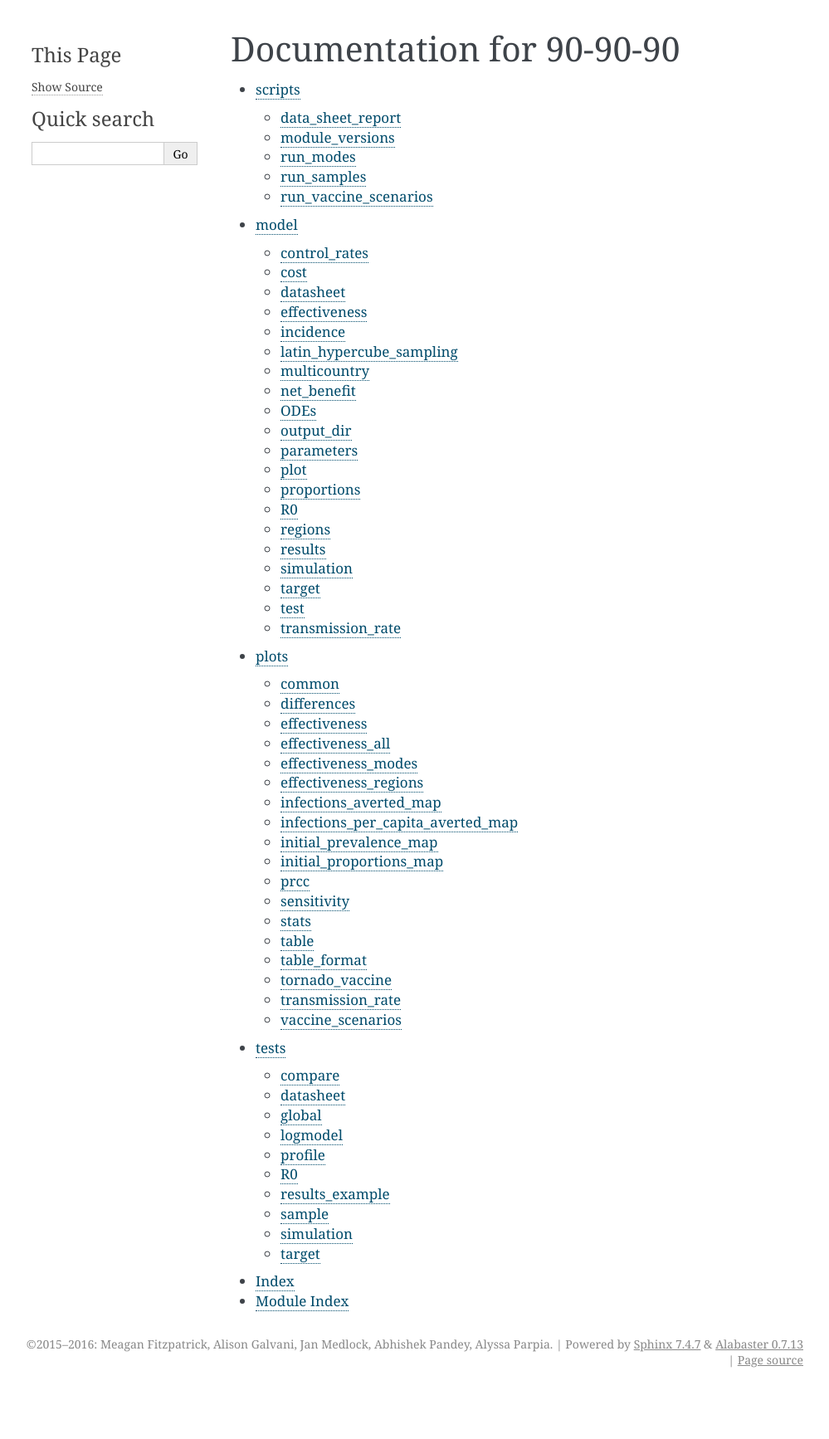
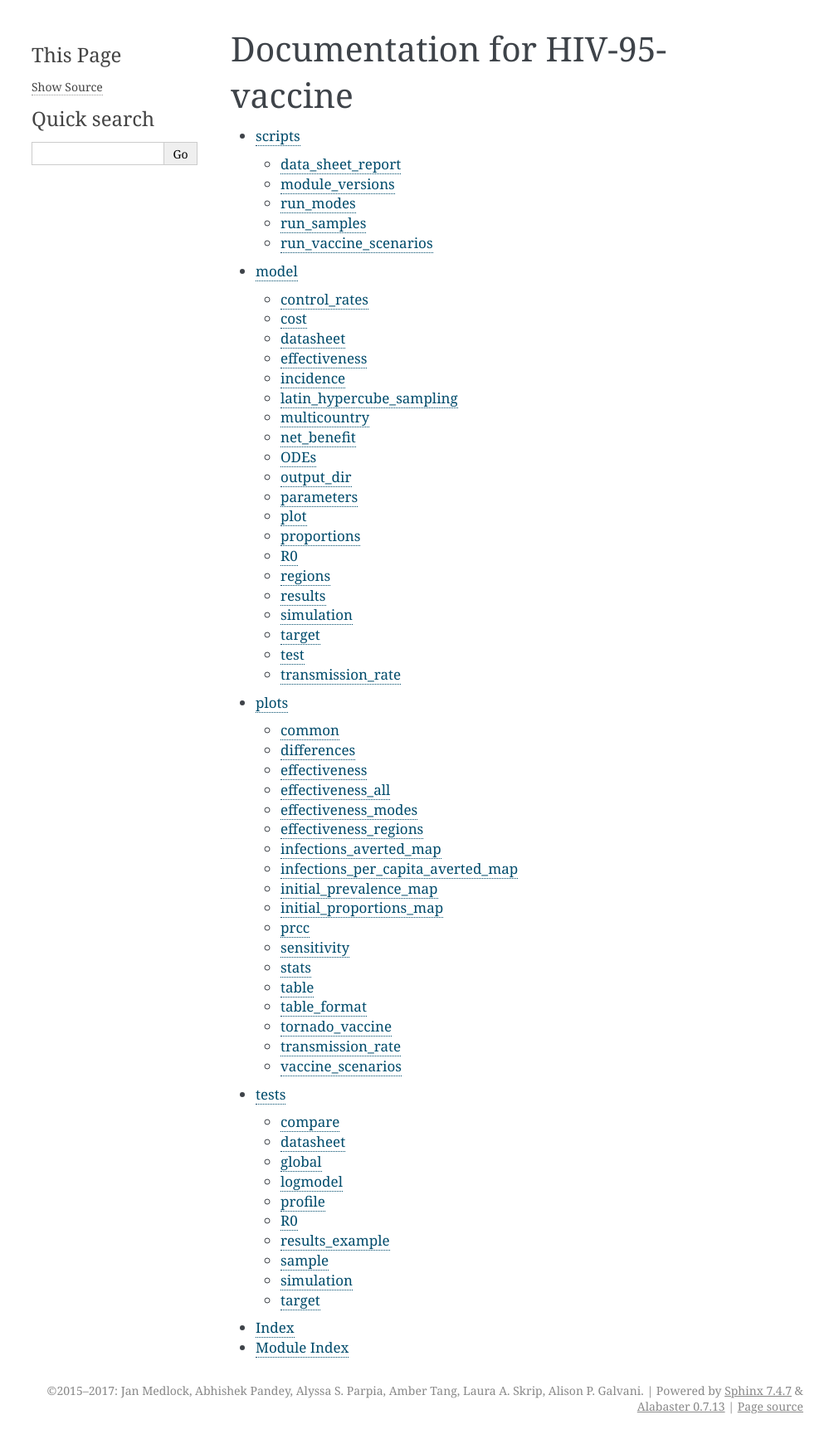
Before and after one commit to janmedlock/HIV-95-vaccine, a Sphinx documentation site: the page built from docs/index.rst, in a window 1280 px wide. Shown: the whole page at 83% size, without its empty margins (142-1141 px from the left). Built offline with Sphinx 7.4.7, drawn with Linux system fonts in a browser that asks for light colours; before the commit the page ends 1678 px from its top, so only the background shows below that.

Commit message:
Fix up names.

```diff
--- a/docs/conf.py
+++ b/docs/conf.py
@@ -1,6 +1,6 @@
 # -*- coding: utf-8 -*-
 #
-# 90-90-90 documentation build configuration file, created by
+# documentation build configuration file, created by
 # sphinx-quickstart on Wed Mar  2 11:37:36 2016.
 #
 # This file is execfile()d with the current directory set to its
@@ -55,9 +55,12 @@
 master_doc = 'index'
 
 # General information about the project.
-project = u'90-90-90'
-author = u'Meagan Fitzpatrick, Alison Galvani, Jan Medlock, Abhishek Pandey, Alyssa Parpia'
-copyright = u'2015–2016: ' + author
+project = 'HIV-95-vaccine'
+author = ', '.join(('Jan Medlock', 'Abhishek Pandey',
+                    'Alyssa S. Parpia', 'Amber Tang',
+                    'Laura A. Skrip', 'Alison P. Galvani'))
+years = '2015–2017'
+copyright = '{}: {}'.format(years, author)
 
 # The version info for the project you're documenting, acts as replacement for
 # |version| and |release|, also used in various other places throughout the
@@ -214,7 +217,7 @@
 #html_search_scorer = 'scorer.js'
 
 # Output file base name for HTML help builder.
-htmlhelp_basename = '90-90-90doc'
+htmlhelp_basename = '{}_doc'.format(project)
 
 # -- Options for LaTeX output ---------------------------------------------
 
@@ -236,8 +239,8 @@
 # (source start file, target name, title,
 #  author, documentclass [howto, manual, or own class]).
 latex_documents = [
-    (master_doc, '90-90-90.tex', u'90-90-90 Documentation',
-     u'Meagan Fitzpatrick, Alison Galvani, Jan Medlock, Abhishek Pandey, Alyssa Parpia', 'manual'),
+    (master_doc, '{}.tex'.format(project), '{} Documentation'.format(project),
+     author, 'manual'),
 ]
 
 # The name of an image file (relative to this directory) to place at the top of
@@ -266,7 +269,7 @@
 # One entry per manual page. List of tuples
 # (source start file, name, description, authors, manual section).
 man_pages = [
-    (master_doc, '90-90-90', u'90-90-90 Documentation',
+    (master_doc, project, '{} Documentation'.format(project),
      [author], 1)
 ]
 
@@ -280,8 +283,8 @@
 # (source start file, target name, title, author,
 #  dir menu entry, description, category)
 texinfo_documents = [
-    (master_doc, '90-90-90', u'90-90-90 Documentation',
-     author, '90-90-90', 'One line description of project.',
+    (master_doc, project, '{} Documentation'.format(project),
+     author, project, 'One line description of project.',
      'Miscellaneous'),
 ]
 
--- a/docs/index.rst
+++ b/docs/index.rst
@@ -1,10 +1,10 @@
-.. 90-90-90 documentation master file, created by
+.. master file, created by
    sphinx-quickstart on Wed Mar  2 11:37:36 2016.
    You can adapt this file completely to your liking, but it should at least
    contain the root `toctree` directive.
 
-Documentation for 90-90-90
-==========================
+Documentation for HIV-95-vaccine
+================================
 
 .. toctree::
 
```
Also changed, not shown: 1 other file.
